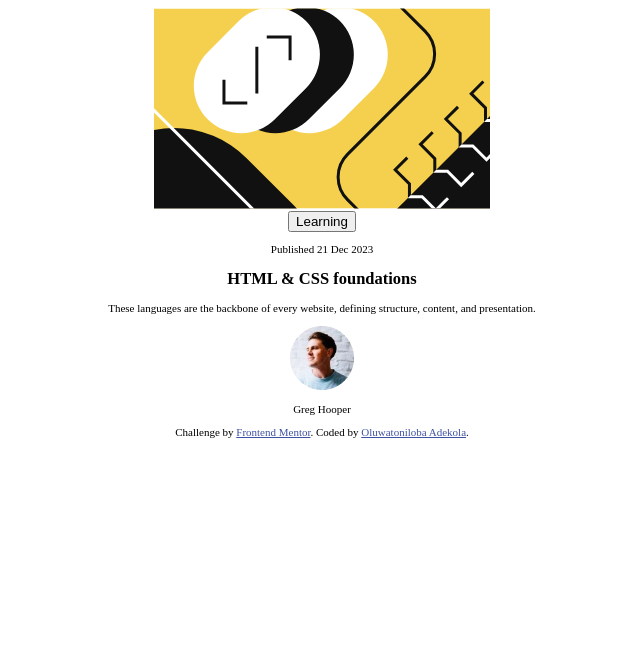
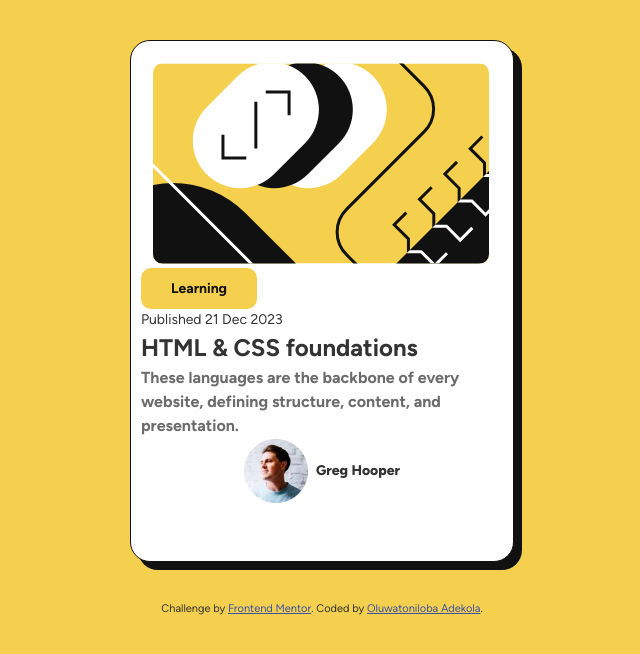
Before and after one commit to AdekolaToniloba/Frontend-Mentor, a plain HTML site: page Blog-Preview-Card/index.html in a window 1280 px wide. Shown: the whole page, without its empty margins (318-958 px from the left). Drawn offline with Linux system fonts and the light colour scheme.

Commit message:
desktop card

```diff
--- a/Blog-Preview-Card/design/styles.css
+++ b/Blog-Preview-Card/design/styles.css
@@ -1,9 +1,142 @@
+/* UTILITIES */
+:root{
+    --color-yellow: #F4D04E;
+    --gray-950: #111111;
+    --gray-500: #6B6B6B;
+    --color-white: #Fff;
 
-.container {
-    font-size: 11px;
-    text-align: center;
+}
+/* FONTS */
+@font-face {
+    font-family: figTree;
+    src: url('../assets/fonts/Figtree-VariableFont_wght.ttf');
+    font-weight: 400 800;
 }
 
+.w400 {
+    font-variation-settings: 'wght' 400;
+  }
+
+  .w500 {
+    font-variation-settings: 'wght' 500;
+  }
+
+  .w600 {
+    font-variation-settings: 'wght' 600;
+  }
+
+  .w700 {
+    font-variation-settings: 'wght' 700;
+  }
+
+  .w800 {
+    font-variation-settings: 'wght' 800;
+  }
+
+/* TEXT PRESETS */
+.text-1 {
+    font-size: 24px;
+    letter-spacing: 0px;
+    line-height: 150%;
+    font-weight: bolder;
+}
+
+.text-2 {
+    font-size: 16px;
+    letter-spacing: 0px;
+    line-height: 150%;
+    font-weight: bold;
+    color: var(--gray-500);
+}
+
+.text-3 {
+    font-size: 14px;
+    letter-spacing: 0px;
+    line-height: 150%;
+    /* font-weight: bold; */
+}
+
+.text-3-bold {
+    font-size: 14px;
+    letter-spacing: 0px;
+    line-height: 150%;
+    /* font-weight: 900; */
+}
+
+*{
+    box-sizing: border-box;
+    padding: 0;
+    margin: 0;
+    font-family: figTree;
+}
+
+body{
+
+    color: #333;
+    /* line-height: 1.6; */
+    margin: auto;
+    background-color: var(--color-yellow);
+
+}
+
+.container{
+    max-width: 1400px;
+    padding: 0 auto;
+    overflow: auto;
+    padding: 0 40px;
+    /* text-align: center; */
+    display: flex;
+    flex-direction: column;
+    align-items: center;
+    justify-items: center;
+}
+
+
+
+
+.blog {
+margin-top: 40px;
+margin-bottom: 40px;
+}
+
+
+
+.card{
+   background-color: #fff;
+   color: #333;
+   border-radius: 20px;
+   box-shadow: 8px 8px var(--gray-950);
+   padding: 20px;
+   height: 522px;
+   width: 384px;
+   padding: 10px;
+   border: solid 1px var(--gray-950);
+}
+
+.blog-img img {
+    border-radius: 10px;
+    margin-left: 12px;
+    margin-top: 12px;
+    /* margin: 14px; */
+    width: 336px ;
+}
+
+.btn{
+    display: inline-block;
+    padding: 10px 30px;
+    cursor: pointer;
+    background-color: var(--color-yellow);
+    color: var(--gray-950);
+    border: none;
+    border-radius: 10px;
+}
+
+.profile {
+    display: flex;
+    justify-self: center;
+    align-items: center;
+    gap: 8px;
+}
 
 .attribution {
     font-size: 11px;
--- a/Blog-Preview-Card/index.html
+++ b/Blog-Preview-Card/index.html
@@ -16,17 +16,19 @@
   </head>
   <body>
     <div class="container">
-      <div class="blog card"></div>
+      <div class="blog card">
         <div class="blog-img">
           <img
             src="./assets/images/illustration-article.svg"
             alt="Article illustration"
           />
-        <div class="card-body">
-          <button>Learning</button>
-          <p>Published 21 Dec 2023</p>
-          <h2>HTML & CSS foundations</h2>
-          <p class="text">
+        </div>
+
+        <div class="card-body"></div>
+            <button class="btn text-3-bold w700">Learning</button>
+            <p class="text-3">Published 21 Dec 2023</p>
+            <h2 class="text-1">HTML & CSS foundations</h2>
+            <p class="text-2">
               These languages are the backbone of every website, defining
               structure, content, and presentation.
             </p>
@@ -35,10 +37,11 @@
                 src="./assets/images/image-avatar.webp"
                 alt="Profile Picture"
               />
-            <p>Greg Hooper</p>
+              <p class="text-3-bold w800">Greg Hooper</p>
             </div>
         </div>
       </div>
+
       <div class="attribution">
         Challenge by
         <a href="https://www.frontendmentor.io?ref=challenge" target="_blank"
@@ -46,5 +49,7 @@
         >. Coded by <a href="#">Oluwatoniloba Adekola</a>.
       </div>
     </div>
+
+
   </body>
 </html>
```
Lines whose indentation alone changed are shown as unchanged.
